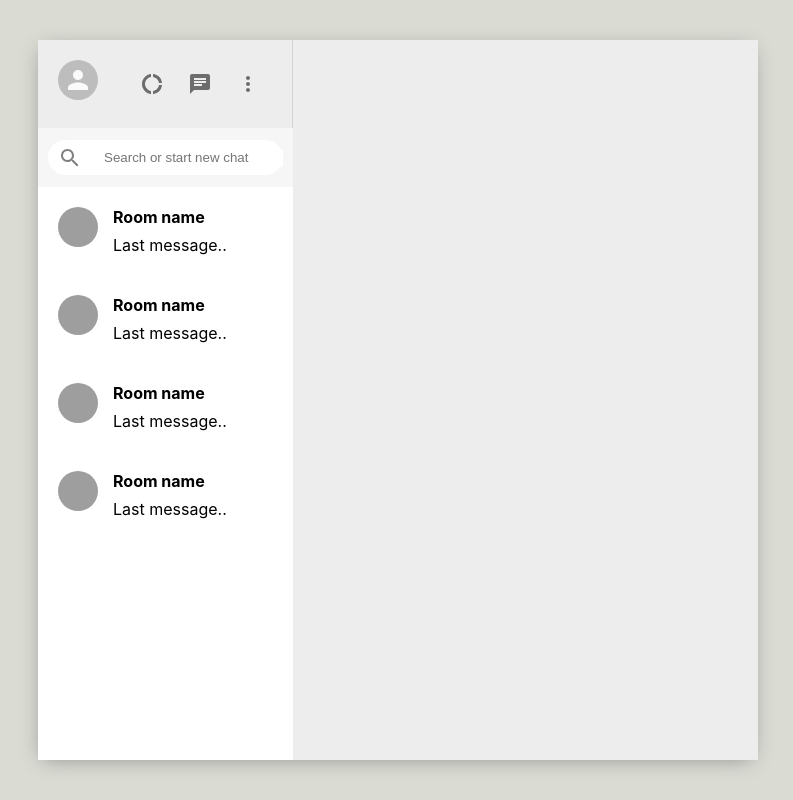
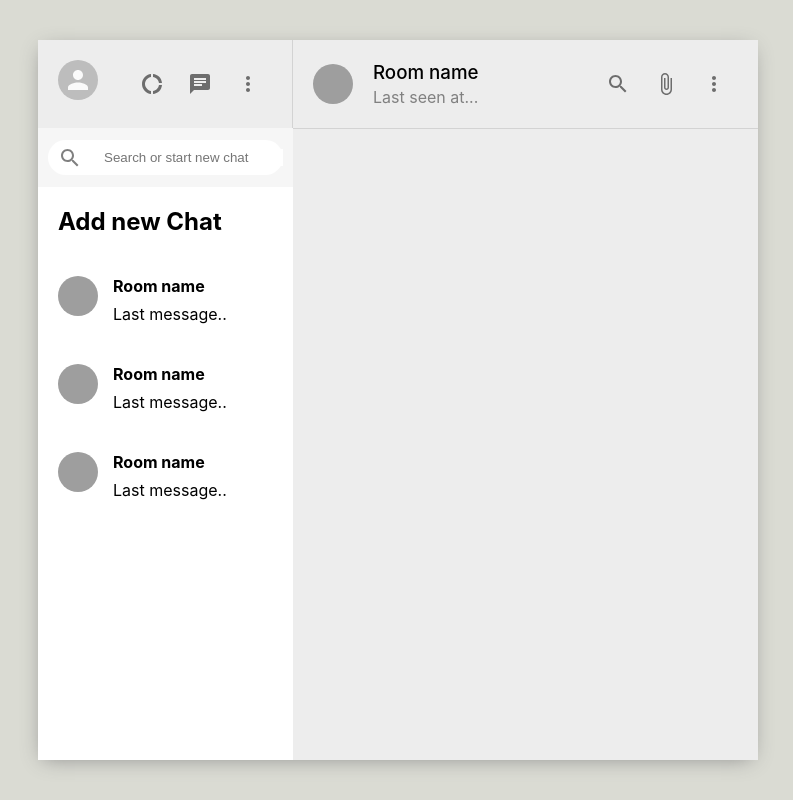
Before and after one commit to djeufoue/whatsapp-clone, a React (Create React App) app: page / in a window 1280 px wide. Shown: the whole page, without its empty margins (242-1035 px from the left). Built offline with nearby package versions, Linux system fonts and the light colour scheme; grey boxes are pictures that could not be loaded.

Commit message:
Implement and style the chat header

```diff
--- a/src/App.js
+++ b/src/App.js
@@ -1,6 +1,7 @@
-import logo from './logo.svg';
-import './App.css';
+import React from "react";
+import "./App.css";
 import Sidebar from './Sidebar';
+import Chat from './Chat';
 
 function App() {
   return(
@@ -8,12 +9,10 @@ function App() {
   <div className="app">
   <div className="app_body">
     <Sidebar />
-
-    {/* Chat*/}
+    <Chat />
   </div>
 </div>
   );
-
 }
 
 export default App;
--- /dev/null
+++ b/src/Chat.css
@@ -0,0 +1,37 @@
+.chat {
+    flex: 0.65;
+    display: flex;
+    flex-direction: column;
+}
+
+.chat_header{
+    padding: 20px;
+    display: flex;
+    align-items: center;
+    border-bottom: 1px solid lightgray;
+}
+
+.chat_headerInfo{
+    flex: 1;
+    padding-left: 20px;
+}
+
+.chat_headerInfo > h3{
+    margin-bottom: 3px;
+    font-weight: 500;
+}
+
+.chat_headerInfo > p{
+    color: gray;
+}
+
+.chat_headerRight{
+    display: flex;
+    justify-content: space-between;
+    min-width: 100px;
+}
+
+.chat_body{
+  flex: 1;
+  background-image: url = ("https://user-images.githubusercontent.com/15075759/28719144-86dc0f70-73b1-11e7-911d-60d70fcded21.png");
+}
--- /dev/null
+++ b/src/Chat.js
@@ -0,0 +1,49 @@
+import { Avatar, IconButton } from "@material-ui/core";
+import { AttachFile, SearchOutlined } from "@material-ui/icons";
+import MoreVert from "@material-ui/icons/MoreVert";
+import React, { useEffect, useState } from "react";
+import './Chat.css';
+
+function Chat() {
+    const [seed, setSeed] = useState("");
+
+    useEffect(() => {
+        setSeed(Math.floor(Math.random() * 5000))
+     }, []);
+
+    return <div className="chat">
+
+        <div className="chat_header">
+         <Avatar src = {`https://avatars.dicebear.com/api/human/${seed}.svg `} />
+
+         <div className="chat_headerInfo">
+             <h3>Room name</h3>
+             <p>Last seen at... </p>
+         </div>
+
+         <div className="chat_headerRight">
+              <IconButton>
+                <SearchOutlined />
+              </IconButton>
+
+              <IconButton>
+                <AttachFile/>
+              </IconButton>
+
+              <IconButton>
+                <MoreVert />
+              </IconButton>
+         </div>
+        </div>
+
+        <div className="chat_body">
+
+        </div>
+
+        <div className="chat_footer">
+
+        </div>
+    </div>
+}
+
+export default Chat
--- a/src/Sidebar.js
+++ b/src/Sidebar.js
@@ -36,7 +36,7 @@ function Sidebar() {
          </div>
 
          <div className="sidebar_chats">
-            <SidebarChat />
+            <SidebarChat addnewChat />
             <SidebarChat />
             <SidebarChat />
             <SidebarChat />
--- a/src/SidebarChat.js
+++ b/src/SidebarChat.js
@@ -2,15 +2,23 @@ import { Avatar } from "@material-ui/core";
 import React, { useEffect, useState } from "react";
 import "./SidebarChat.css";
 
-function SidebarChat() {
+function SidebarChat( {addnewChat} ) {
 
     const [seed, setSeed] = useState('');
 
     useEffect(() => {
        setSeed(Math.floor(Math.random() * 5000))
-    }, [])
+    }, []);
 
-    return (
+    const createChat = () => {
+        const roomName = prompt("Please enter name for chat");
+
+        if(roomName){
+            //do some claver databse stuff...
+        };
+    };
+
+    return !addnewChat? (
         <div className="sidebarChat">
            <Avatar src = {`https://avatars.dicebear.com/api/human/${seed}.svg `} />
            <div className="sidebarChat_info">
@@ -18,6 +26,10 @@ function SidebarChat() {
                <p>Last message..</p>
            </div>
         </div>
+    ):(
+        <div onClick={createChat} className="sidebarChat ">
+          <h2>Add new Chat</h2>
+        </div>
     );
 }
 
```
